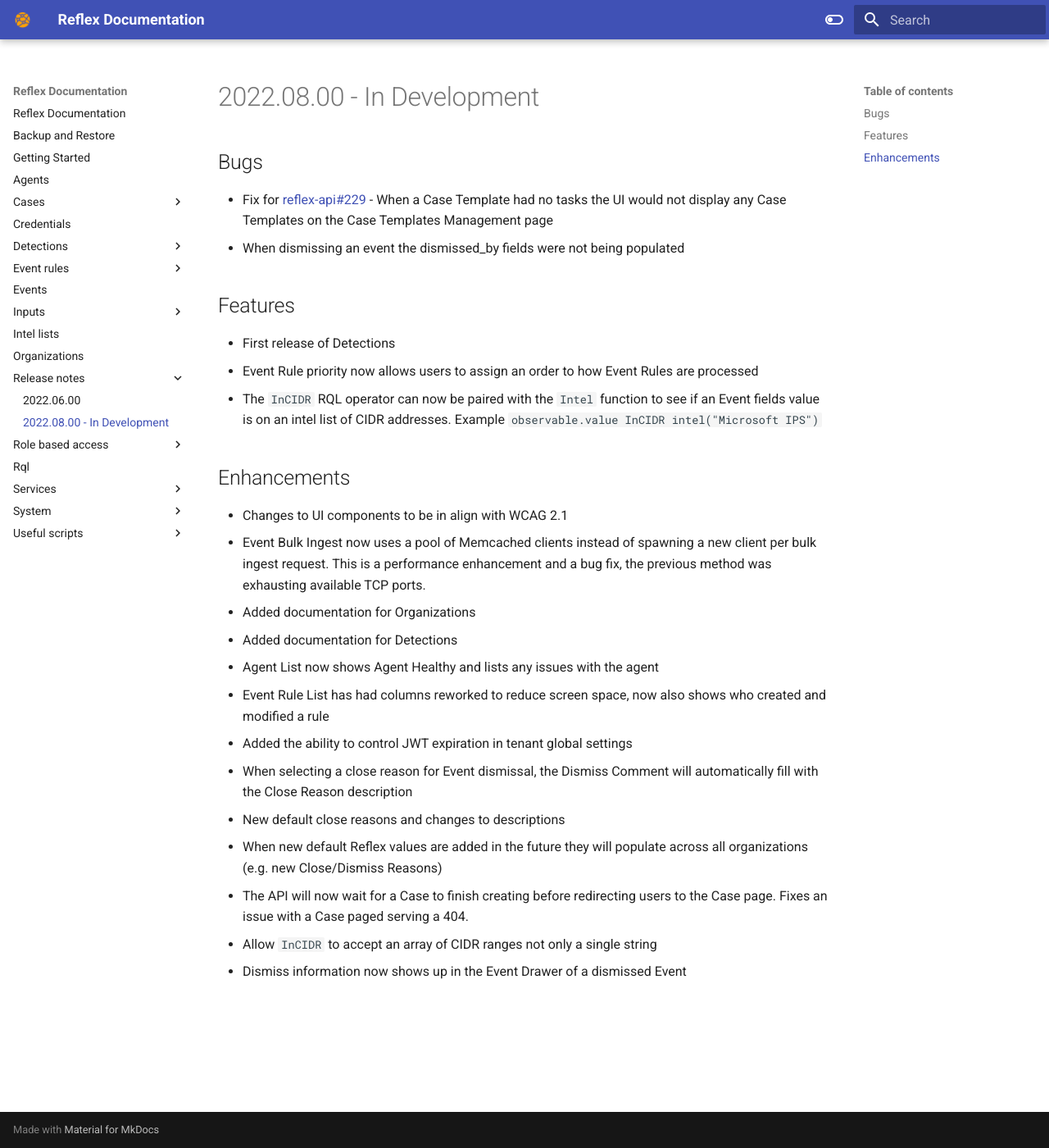
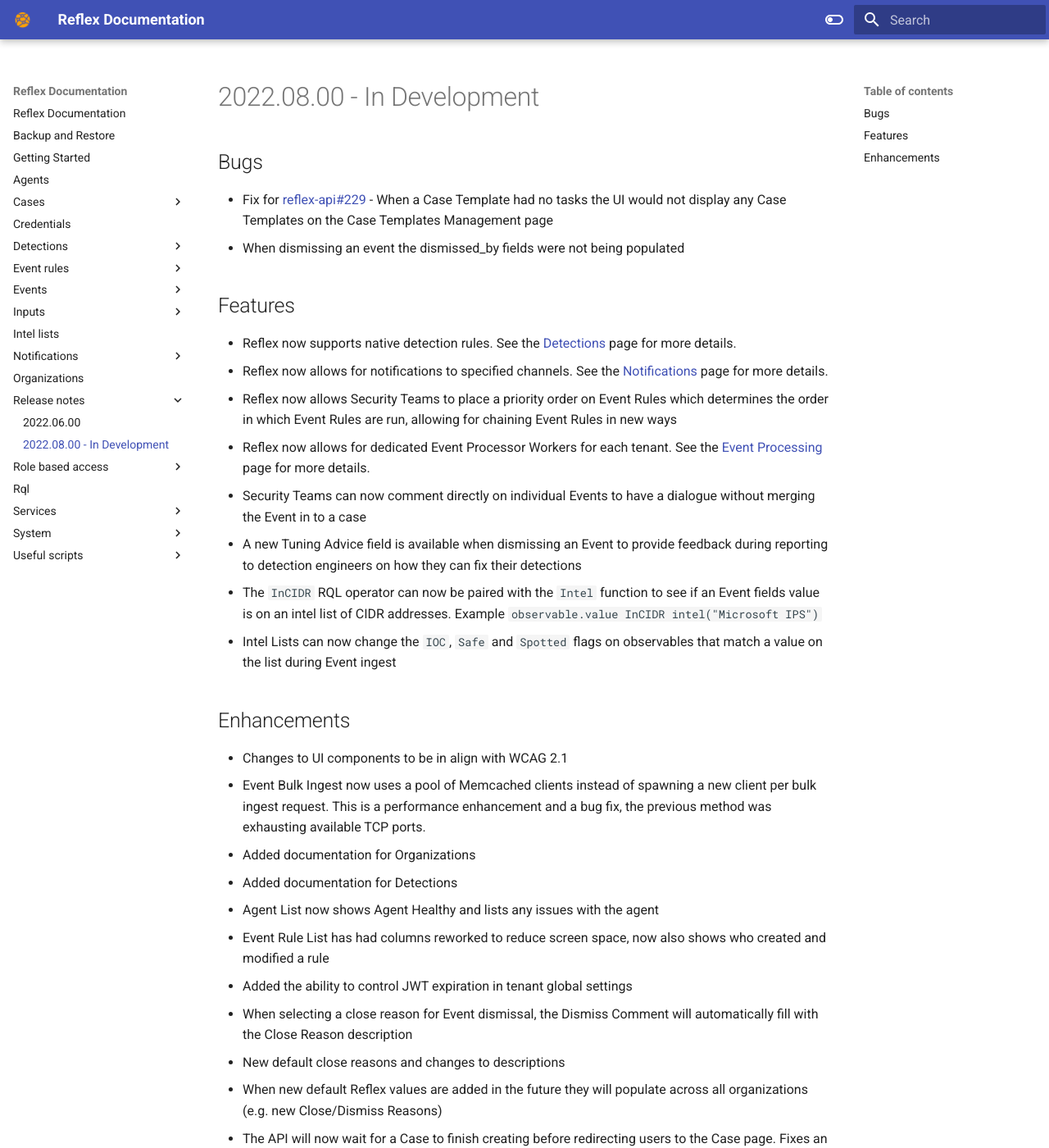
Before and after one commit to reflexsoar/reflex-docs, an MkDocs documentation site: the page built from docs/release-notes/2022.08.00.md, in a window 1280 px wide and 1400 px high. Shown: the whole window at 82% size. Built offline with MkDocs 1.6.1 and Material for MkDocs 9.7.7, drawn with Linux system fonts in a browser that asks for light colours; some of the changed text lies outside the part shown.

Commit message:
lots of changes

```diff
--- a/docs/release-notes/2022.08.00.md
+++ b/docs/release-notes/2022.08.00.md
@@ -7,9 +7,14 @@
 
 ## Features
 
-- First release of Detections
-- Event Rule priority now allows users to assign an order to how Event Rules are processed
+- Reflex now supports native detection rules.  See the [Detections](../detections/) page for more details.
+- Reflex now allows for notifications to specified channels.  See the [Notifications](../notifications/) page for more details.
+- Reflex now allows Security Teams to place a priority order on Event Rules which determines the order in which Event Rules are run, allowing for chaining Event Rules in new ways
+- Reflex now allows for dedicated Event Processor Workers for each tenant.  See the [Event Processing](./events/processing.md) page for more details.
+- Security Teams can now comment directly on individual Events to have a dialogue without merging the Event in to a case
+- A new Tuning Advice field is available when dismissing an Event to provide feedback during reporting to detection engineers on how they can fix their detections
 - The `InCIDR` RQL operator can now be paired with the `Intel` function to see if an Event fields value is on an intel list of CIDR addresses.  Example `observable.value InCIDR intel("Microsoft IPS")`
+- Intel Lists can now change the `IOC`, `Safe` and `Spotted` flags on observables that match a value on the list during Event ingest
 
 ## Enhancements
 
@@ -26,3 +31,4 @@
 - The API will now wait for a Case to finish creating before redirecting users to the Case page.  Fixes an issue with a Case paged serving a 404.
 - Allow `InCIDR` to accept an array of CIDR ranges not only a single string
 - Dismiss information now shows up in the Event Drawer of a dismissed Event
+- Changes to the Dashboard page, replaced Charts.js for ApexCharts and tabs now separate distinct charting topics
```
Also changed, not shown: docs/detections/rule-types.md (+1 -5 lines), docs/events/processing.md (added, +16 -0 lines), docs/notifications/channels.md (added, +9 -0 lines), docs/notifications/index.md (added, +12 -0 lines).
